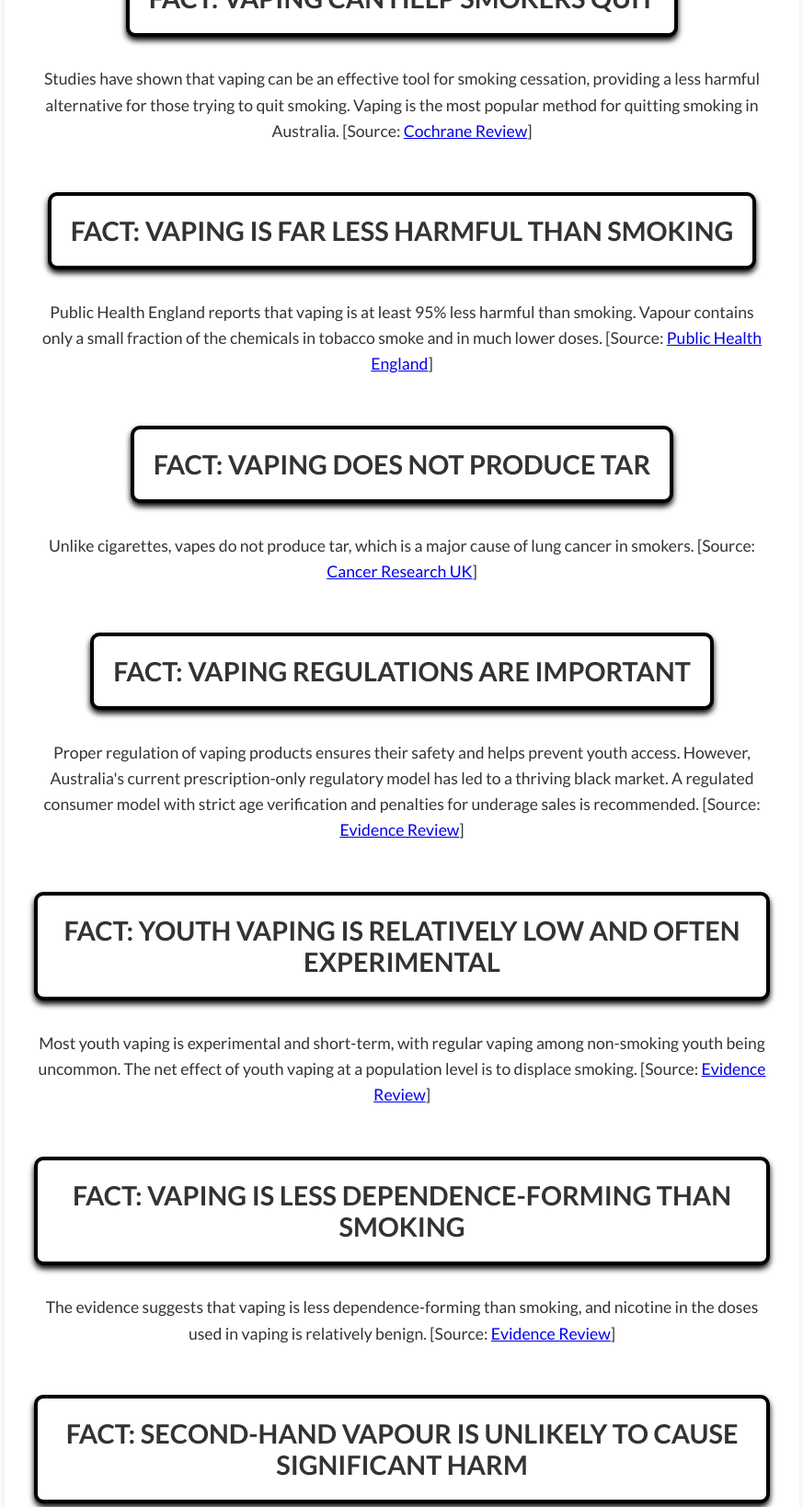
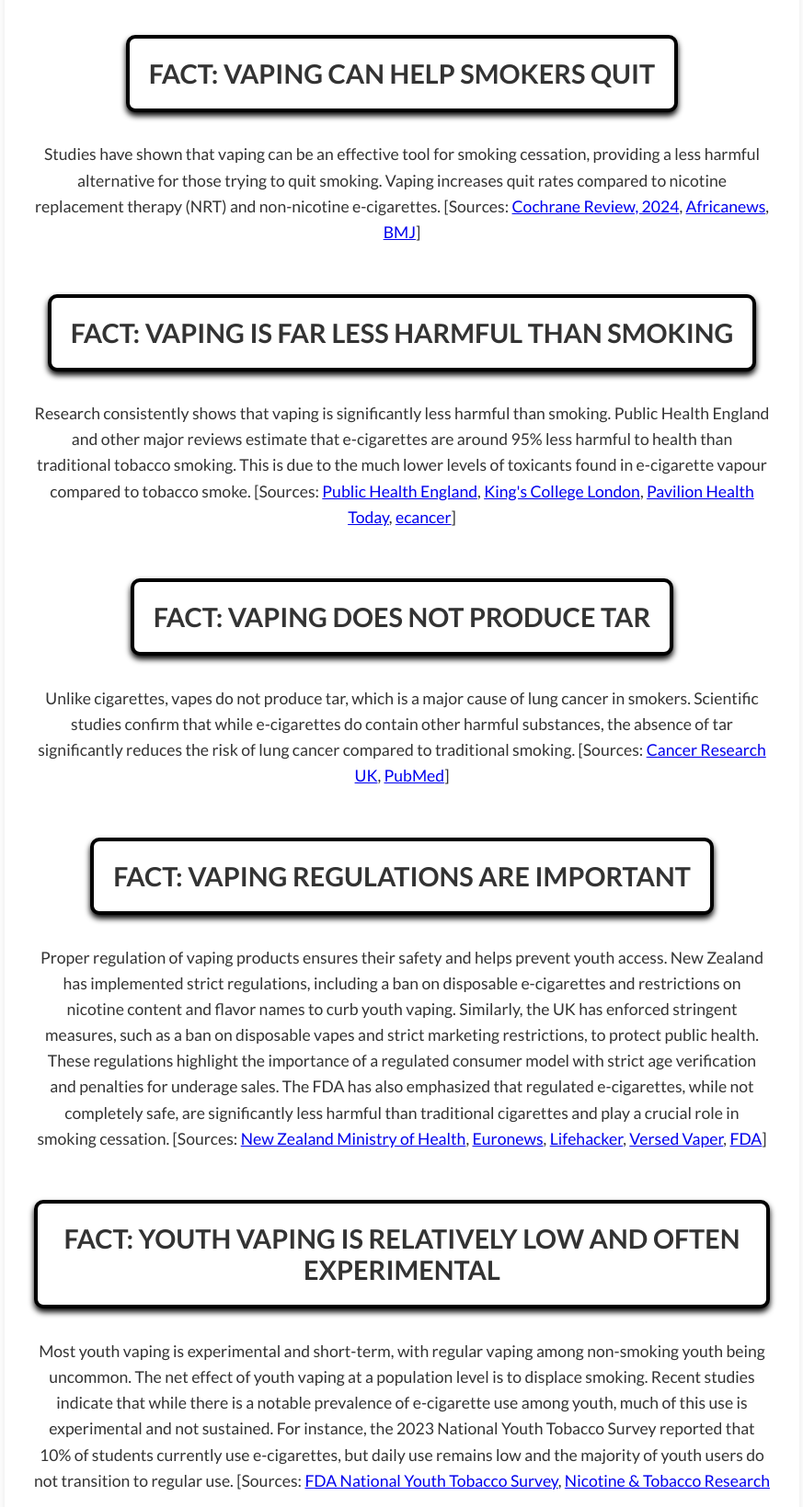
Before and after one commit to jaylikesbunda/vapingfactsaustralia, a plain HTML site: page index.html in a window 1280 px wide. Shown: the part 3451-5090 px from the top of the page at 92% size, without its empty margins (203-1076 px from the left). Drawn offline with Linux system fonts and the light colour scheme.

Commit message:
Add files via upload

```diff
--- a/index.html
+++ b/index.html
@@ -167,30 +167,33 @@
 
 		<section id="facts">
 
+<section id="facts">
 			<div class="claim">
 				<h3 class="fact-title">Fact: Vaping can help smokers quit</h3>
-				<p>Studies have shown that vaping can be an effective tool for smoking cessation, providing a less harmful alternative for those trying to quit smoking. Vaping is the most popular method for quitting smoking in Australia. [Source: <a href="https://www.cochranelibrary.com/cdsr/doi/10.1002/14651858.CD010216.pub7/full" target="_blank">Cochrane Review</a>]</p>
+				<p>Studies have shown that vaping can be an effective tool for smoking cessation, providing a less harmful alternative for those trying to quit smoking. Vaping increases quit rates compared to nicotine replacement therapy (NRT) and non-nicotine e-cigarettes. [Sources: <a href="https://www.cochranelibrary.com/cdsr/doi/10.1002/14651858.CD010216.pub7/full" target="_blank">Cochrane Review, 2024</a>, <a href="https://www.africanews.com/2024/02/15/new-research-says-vaping-helps-smokers-quit/" target="_blank">Africanews</a>, <a href="https://www.bmj.com/content/379/bmj.o2782" target="_blank">BMJ</a>]</p>
 			</div>
 			<div class="claim">
 				<h3 class="fact-title">Fact: Vaping is far less harmful than smoking</h3>
-				<p>Public Health England reports that vaping is at least 95% less harmful than smoking. Vapour contains only a small fraction of the chemicals in tobacco smoke and in much lower doses. [Source: <a href="https://www.gov.uk/government/publications/e-cigarettes-an-evidence-update" target="_blank">Public Health England</a>]</p>
+				<p>Research consistently shows that vaping is significantly less harmful than smoking. Public Health England and other major reviews estimate that e-cigarettes are around 95% less harmful to health than traditional tobacco smoking. This is due to the much lower levels of toxicants found in e-cigarette vapour compared to tobacco smoke. [Sources: <a href="https://www.gov.uk/government/publications/e-cigarettes-an-evidence-update" target="_blank">Public Health England</a>, <a href="https://www.kcl.ac.uk/news/vaping-substantially-less-harmful-than-smoking-largest-review-of-its-kind-finds" target="_blank">King's College London</a>, <a href="https://pavilionhealthtoday.com/post/vaping-95-less-harmful-than-smoking" target="_blank">Pavilion Health Today</a>, <a href="https://ecancer.org/en/news/6512-e-cigarettes-around-95-less-harmful-than-tobacco-estimates-landmark-review" target="_blank">ecancer</a>]</p>
 			</div>
 			<div class="claim">
 				<h3 class="fact-title">Fact: Vaping does not produce tar</h3>
-				<p>Unlike cigarettes, vapes do not produce tar, which is a major cause of lung cancer in smokers. [Source: <a href="https://www.cancerresearchuk.org/about-cancer/causes-of-cancer/smoking-and-cancer/e-cigarettes" target="_blank">Cancer Research UK</a>]</p>
+				<p>Unlike cigarettes, vapes do not produce tar, which is a major cause of lung cancer in smokers. Scientific studies confirm that while e-cigarettes do contain other harmful substances, the absence of tar significantly reduces the risk of lung cancer compared to traditional smoking. [Sources: <a href="https://news.cancerresearchuk.org/2024/05/14/can-vaping-cause-changes-in-our-cells/" target="_blank">Cancer Research UK</a>, <a href="https://pubmed.ncbi.nlm.nih.gov/28166548/" target="_blank">PubMed</a>]</p>
 			</div>
 			<div class="claim">
 				<h3 class="fact-title">Fact: Vaping regulations are important</h3>
-				<p>Proper regulation of vaping products ensures their safety and helps prevent youth access. However, Australia's current prescription-only regulatory model has led to a thriving black market. A regulated consumer model with strict age verification and penalties for underage sales is recommended. [Source: <a href="https://colinmendelsohn.com.au/wp-content/uploads/2023/10/Evidence-review-of-nicotine-vaping-23Oct2023.pdf" target="_blank">Evidence Review</a>]</p>
+				<p>Proper regulation of vaping products ensures their safety and helps prevent youth access. New Zealand has implemented strict regulations, including a ban on disposable e-cigarettes and restrictions on nicotine content and flavor names to curb youth vaping. Similarly, the UK has enforced stringent measures, such as a ban on disposable vapes and strict marketing restrictions, to protect public health. These regulations highlight the importance of a regulated consumer model with strict age verification and penalties for underage sales. The FDA has also emphasized that regulated e-cigarettes, while not completely safe, are significantly less harmful than traditional cigarettes and play a crucial role in smoking cessation. [Sources: <a href="https://www.health.govt.nz/news-media/news-items/vaping-and-smoked-tobacco-regulations-published-today" target="_blank">New Zealand Ministry of Health</a>, <a href="https://www.euronews.com/health/2024/03/20/new-zealand-announces-ban-on-disposable-e-cigarettes" target="_blank">Euronews</a>, <a href="https://www.lifehacker.com.au/2024/01/heres-whats-changed-with-aussie-vape-regulations-in-2024/" target="_blank">Lifehacker</a>, <a href="https://versedvaper.com/vaping-and-the-fda-an-updated-timeline/" target="_blank">Versed Vaper</a>, <a href="https://www.fda.gov/tobacco-products/products-ingredients-components/vaporizers-e-cigarettes-and-other-electronic-nicotine-delivery-systems-ends" target="_blank">FDA</a>]</p>
 			</div>
 			<div class="claim">
 				<h3 class="fact-title">Fact: Youth vaping is relatively low and often experimental</h3>
-				<p>Most youth vaping is experimental and short-term, with regular vaping among non-smoking youth being uncommon. The net effect of youth vaping at a population level is to displace smoking. [Source: <a href="https://colinmendelsohn.com.au/wp-content/uploads/2023/10/Evidence-review-of-nicotine-vaping-23Oct2023.pdf" target="_blank">Evidence Review</a>]</p>
+				<p>Most youth vaping is experimental and short-term, with regular vaping among non-smoking youth being uncommon. The net effect of youth vaping at a population level is to displace smoking. Recent studies indicate that while there is a notable prevalence of e-cigarette use among youth, much of this use is experimental and not sustained. For instance, the 2023 National Youth Tobacco Survey reported that 10% of students currently use e-cigarettes, but daily use remains low and the majority of youth users do not transition to regular use. [Sources: <a href="https://www.fda.gov/tobacco-products/youth-and-tobacco/results-annual-national-youth-tobacco-survey" target="_blank">FDA National Youth Tobacco Survey</a>, <a href="https://academic.oup.com/ntr/advance-article/doi/10.1093/ntr/ntae060/7635500" target="_blank">Nicotine & Tobacco Research</a></p>
 			</div>
+
 			<div class="claim">
 				<h3 class="fact-title">Fact: Vaping is less dependence-forming than smoking</h3>
-				<p>The evidence suggests that vaping is less dependence-forming than smoking, and nicotine in the doses used in vaping is relatively benign. [Source: <a href="https://colinmendelsohn.com.au/wp-content/uploads/2023/10/Evidence-review-of-nicotine-vaping-23Oct2023.pdf" target="_blank">Evidence Review</a>]</p>
+				<p>The evidence suggests that vaping is less dependence-forming than smoking, and nicotine in the doses used in vaping is relatively benign. Studies indicate that the nicotine delivery from e-cigarettes is slower and less efficient compared to traditional cigarettes, reducing their addictive potential. Additionally, e-cigarettes lack many of the other chemicals found in cigarette smoke that enhance nicotine's addictiveness. <a href="https://www.camh.ca/en/health-info/mental-illness-and-addiction-index/nicotine-dependence" target="_blank">CAMH</a>, <a href="https://karger.com/ear/article/20/5/218/119463" target="_blank">Karger</a>]</p>
 			</div>
+
 			<div class="claim">
 				<h3 class="fact-title">Fact: Second-hand vapour is unlikely to cause significant harm</h3>
 				<p>Unlike second-hand tobacco smoke, there is no evidence that passive vaping is harmful to bystanders. The lifetime lung cancer risk from second-hand vaping is estimated to be 50,000 times less than passive smoking. [Source: <a href="https://www.nhs.uk/live-well/quit-smoking/the-pros-and-cons-of-vaping/" target="_blank">UK National Health Service</a>]</p>
@@ -207,9 +210,13 @@
         <li><a href="https://www.cancer.nsw.gov.au/prevention-and-screening/preventing-cancer/damaging-effects-of-vaping/vaping-harms-your-health" target="_blank">Media Propaganda</a></li>
         <li><a href="https://colinmendelsohn.com.au/wp-content/uploads/2023/10/Evidence-review-of-nicotine-vaping-23Oct2023.pdf" target="_blank">Evidence Review of Nicotine Vaping</a></li>
         <li><a href="https://www.tga.gov.au/news/media-releases/new-regulation-vapes-starting-january-2024" target="_blank">New Regulation of Vapes Starting January 2024</a></li>
-
+        <li><a href="https://www.lifehacker.com.au/2024/01/heres-whats-changed-with-aussie-vape-regulations-in-2024/" target="_blank">Changes in Australian Vape Regulations 2024</a></li>
+        <li><a href="https://www.pharmacyitk.com.au/new-regulation-of-vapes-starting-january-2024" target="_blank">Pharmacy ITK - New Regulation of Vapes Starting January 2024</a></li>
+        <li><a href="https://www.euronews.com/health/2024/03/20/new-zealand-announces-ban-on-disposable-e-cigarettes" target="_blank">New Zealand Announces Ban on Disposable E-Cigarettes</a></li>
+        <li><a href="https://www.fda.gov/tobacco-products/youth-and-tobacco/results-annual-national-youth-tobacco-survey" target="_blank">FDA National Youth Tobacco Survey</a></li>
     </ul>
 </section>
+
 
 <section id="contact">
     <h2>Contact</h2>
```
